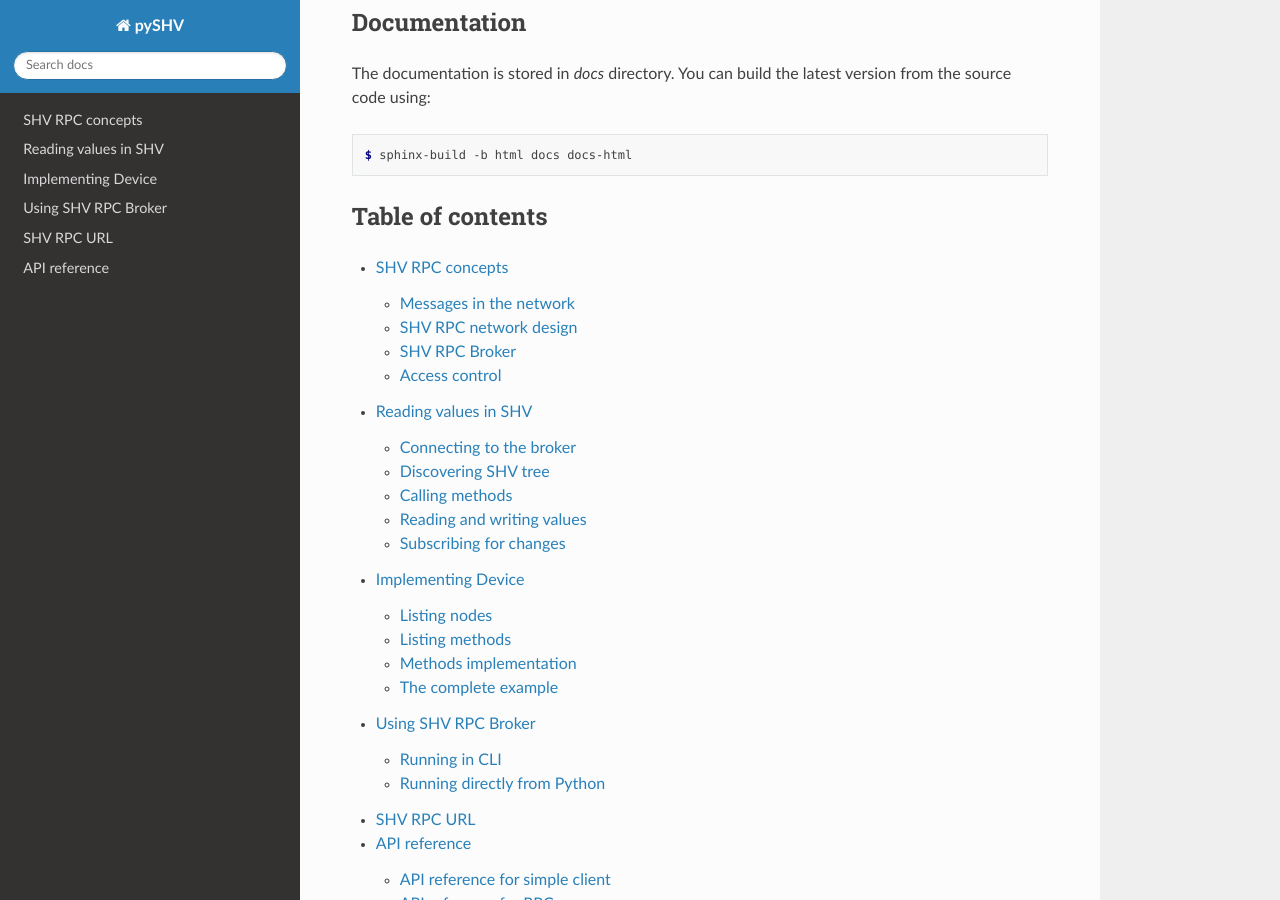
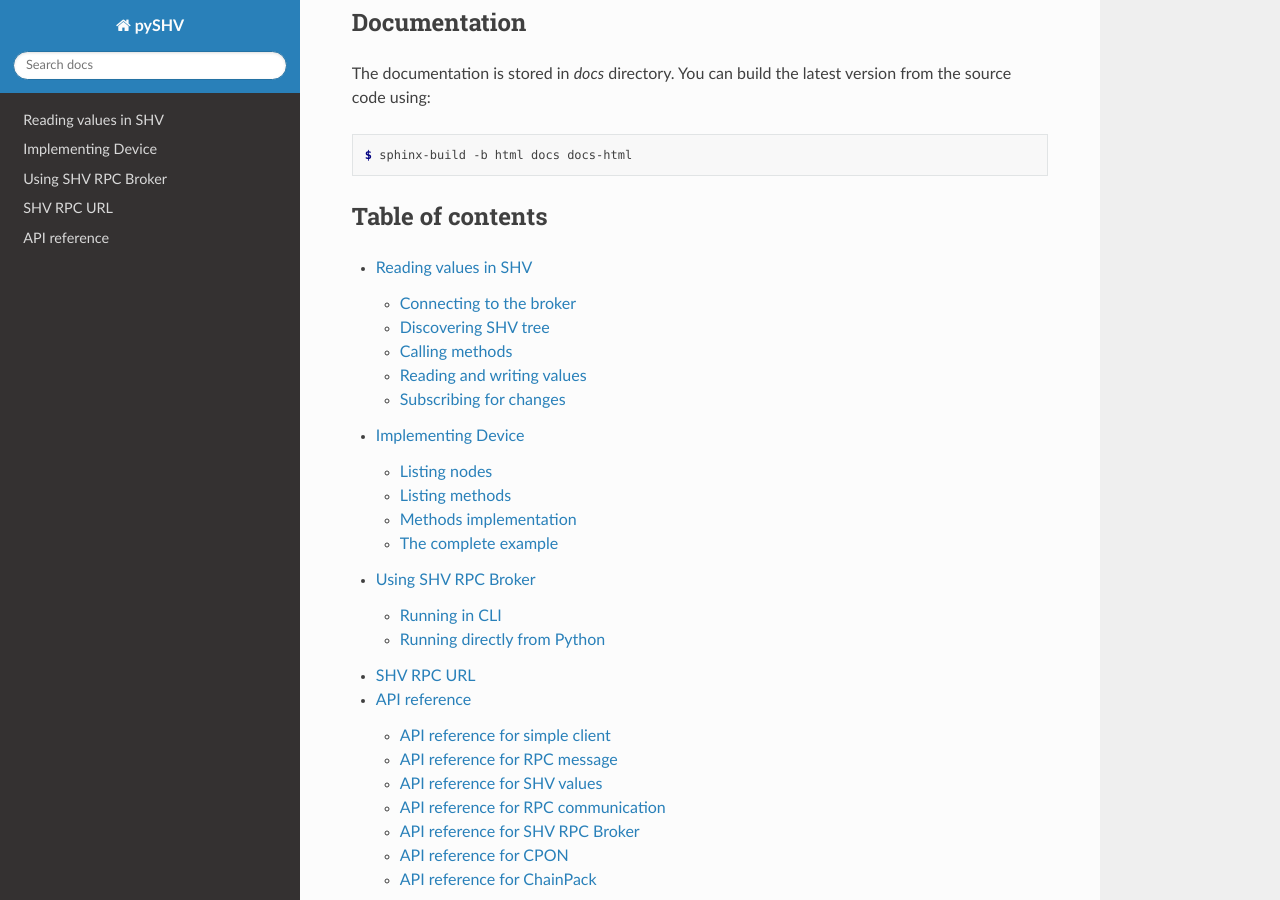
Before and after one commit to silicon-heaven/pyshv, a Sphinx documentation site: the page built from docs/index.rst, in a window 1280 px wide and 900 px high, scrolled down 719 px. Built offline with Sphinx 7.4.7 and the Read the Docs theme 2.0.0, drawn with Linux system fonts in a browser that asks for light colours; part of the change alters nothing that is shown.

Commit message:
docs: concepts were copied to upstream documentation
We should not keep our own copy as it could get out of sync easily.

```diff
--- a/README.rst
+++ b/README.rst
@@ -4,7 +4,7 @@ Pure Python implementation of Silicon Heaven
 
 The implementation of serialized and deserializer for CPON and Chainpack as well
 as implementation of `Silicon Heaven RPC
-<https://github.com/silicon-heaven/libshv/wiki/ChainPack-RPC#rpc>`__.
+<https://silicon-heaven.github.io/shv-doc/>`__.
 
 * `📃 Sources <https://gitlab.com/elektroline-predator/pyshv>`__
 * `⁉️ Issue tracker <https://gitlab.com/elektroline-predator/pyshv/-/issues>`__
--- a/docs/concepts.rst
+++ /dev/null
@@ -1,168 +0,0 @@
-SHV RPC concepts
-================
-
-The core of the Silicon Heaven RPC protocol is described in Wiki for
-`Qt library <https://github.com/silicon-heaven/libshv/wiki/ChainPack-RPC#rpc>`_
-that provides reference implementation.
-
-Silicon Heaven has open ended design that can be tweaked and expanded on due to
-its lack of clear boundaries, for that reason this Python implementation
-provides this document that is destiled minimal reference of the SHV concepts.
-
-Messages in the network
------------------------
-
-There are three types of messages used in the Silicon Heaven RPC communication.
-
-:Requests:
-    Message used to call some method. Such messages is required to have some
-    request ID, method name and optionally some parameters, client IDs, SHV
-    path and granted access level. The other side needs to respond. Parameters
-    can be any valid SHV data.
-:Responses:
-    Message sent by side that received some request. This message has to have
-    request ID and response but it can't have method name. It also needs to have
-    client IDs if they were present in the request message. The response is any
-    valid SHV data.
-:Signals:
-    Message sent without prior request and thus without request ID. It needs to
-    specify method name. It also can contain parameters with any valid SHV data
-    and SHV path.
-
-Request ID can be any unique number assigned by side that sends request
-initially. It is used to pair up requests with their responses. The common
-approach is to just use request message counter as request ID.
-
-Mentioned client IDs are related to the broker and unless you are implementing a
-broker you need to know only that they are additional identifiers for the
-message alongside the request ID to pair requests with their responses and thus
-should be always included in the response message if they were present in the
-request.
-
-The SHV path is used to select exact node of method in the SHV tree. The SHV
-tree is discussed in the next section.
-
-The granted access level that can be sent with request is part of access
-control. It needs to be a string. Multiple levels can be specified and separted
-by comma. Please read up on this field in the section about access control.
-
-SHV RPC network design
-----------------------
-
-Silicon Heaven RPC is point to point protocol. There are always only two sides
-in the communication.  Broadcast is not utilized.
-
-Messages are transmitted between two sides while both sides can send requests.
-
-The bigger networks are constructed using brokers. Broker supports multiple
-client connections in parallel and provides exchange of messages between them.
-The broker design is discussed in the next section.
-
-It is a good practice to always connect sides through broker and never directly.
-That is because broker is the only one that needs to manage multiple connections
-in parallel in such case. Clients are only connected to the broker.
-
-Clients can be simple dummy clients that only call some methods and listen for
-responses and signals but there are also clients that expose methods and nodes.
-We call these clients "devices". Device has tree of nodes where every node can
-have multiple methods associated with it. This tree can be discovered through
-method ``ls`` that needs to be implemented on every node. Methods associated
-with some node can be discovered with ``dir`` method that also has to be
-implemented on every node.
-
-Device's tree needs to be accessible to clients through SHV broker and this is
-archived by attaching it somewhere in the broker's tree. This operation is
-called mounting and you need to specify mount point (node in the SHV broker
-tree) when connecting device to the SHV broker. Thanks to this client can
-communicate with multiple devices in parallel as well as device can be used by
-multiple clients.
-
-
-SHV RPC Broker
---------------
-
-Broker is an element in the network that allows exchange of the messages between
-multiple clients. To connected clients it behaves like a device with exception
-that some SHV paths are not handled directly by it but rather propagated to some
-other client. The message propagation depends on its type.
-
-**Requests**: Broker looks up the correct client it should forward message to
-based on the SHV path. It handles request itself if there is no such client.
-If client is located, broker modifies SHV path by removing mount point of the
-client, by adding caller's ID (which is client ID of the original client) and
-by assigning granted access level. The message is then sent to the located
-client. Broker doesn't remember this request because that is not required.
-**Response** is returned to the correct client based on the caller's ID.
-
-As stated, target client is located based on some mount path. This mount path
-needs to be provided by that client on login. It is option
-``device.mountPoint``.
-
-**Signals**: Signals are propagated based on the subscriptions clients made
-beforehand. All clients are checked for the subscription and if message matches
-some then it is propagated to that client. The SHV path of the message is
-prefixed with mount point of the client the signal was received from. This way
-other clients see signals as being delivered from the correct place in the SHV
-tree.
-
-Clients can subscribe by calling method ``subscribe`` on path ``.broker/app``.
-This method expects map with keys ``path`` and ``method``. Subscribe applies to
-any node that is under given path and method that matches specified method name.
-The default if not provided for ``path`` is top level node (empty string) and
-for ``method`` is ``chng`` (the default signal method).
-
-The previous subscription can be canceled with method ``unsubscribe`` on path
-``.broker/app``. The parameters need to be the same as for previous
-``subscribe``. It returns ``true`` when such subscribe is located and ``false``
-otherwise.
-
-There is also special method ``rejectNotSubscribed`` on path ``.broker/app``
-that allows users to cancel subscription without knowing the exact parameters
-used to subscribe. You need to provide ``path`` and ``method`` and it locates
-first matching subscription and cancels it. ``true`` is returned if that is
-successful and ``false`` otherwise. Note that by sending empty message until you
-get ``false`` you can unsubscribe all subscriptions.
-
-
-Access control
---------------
-
-User can be limited from accessing some methods. The right of access is
-controlled by the device that handles request not by the intermediate brokers.
-At the same time devices don't and should not know about user accounts and thus
-the complete access control is in reality split to two steps. Client sends
-request to the broker and it assigns to the message some access levels based on
-its own rules. The message is then delivered to the device that checks this
-granted access level and either performs the method or raises error based on it.
-
-The predefined access levels understood by pySHV are the following:
-
-  :bws: (:attr:`shv.RpcMethodAccess.BROWSE`) is the lowest possible access
-    level. This level allows user to list SHV nodes tree and to discover
-    methods. Nothing more is allowed.
-  :rd: (:attr:`shv.RpcMethodAccess.READ`) provides user with read access and
-    thus access should be allowed only to methods that perform reading of
-    values. Those method should not have side effects.
-  :wr: (:attr:`shv.RpcMethodAccess.WRITE`) provides user with write access and
-    thus access should be allowed to the method that modify some values.
-  :cmd: (:attr:`shv.RpcMethodAccess.COMMAND`) provides user with access to
-    methods that control and command the device.
-  :cfg: (:attr:`shv.RpcMethodAccess.CONFIG`) provides user with access to
-    methods used to modify device's configuration.
-  :srv: (:attr:`shv.RpcMethodAccess.SERVICE`) provides user with access to
-    methods used to service devices and SHV network.
-  :ssrv: (:attr:`shv.RpcMethodAccess.SUPER_SERVICE`) provides user with access
-    to methods used to service devices and SHV network that can harm the
-    network or device.
-  :dev: (:attr:`shv.RpcMethodAccess.DEVEL`) provides user with access to methods
-    used only for development purposes.
-  :su: (:attr:`shv.RpcMethodAccess.ADMIN`) provides user with access to
-    all methods. It has also unique feature that it keeps message access level
-    as received. This makes it the level you want to use to include broker in
-    other broker (chaining brokers).
-
-Levels are sorted from the lowest to the highest and are understood to include
-all lover level rights.
-
-There are other access levels in the SHV RPC network but those are not directly
-supported by pySHV implementation.
--- a/docs/index.rst
+++ b/docs/index.rst
@@ -6,7 +6,6 @@ Table of contents
 .. toctree::
    :maxdepth: 2
 
-   concepts
    valueclient
    device
    broker
```
